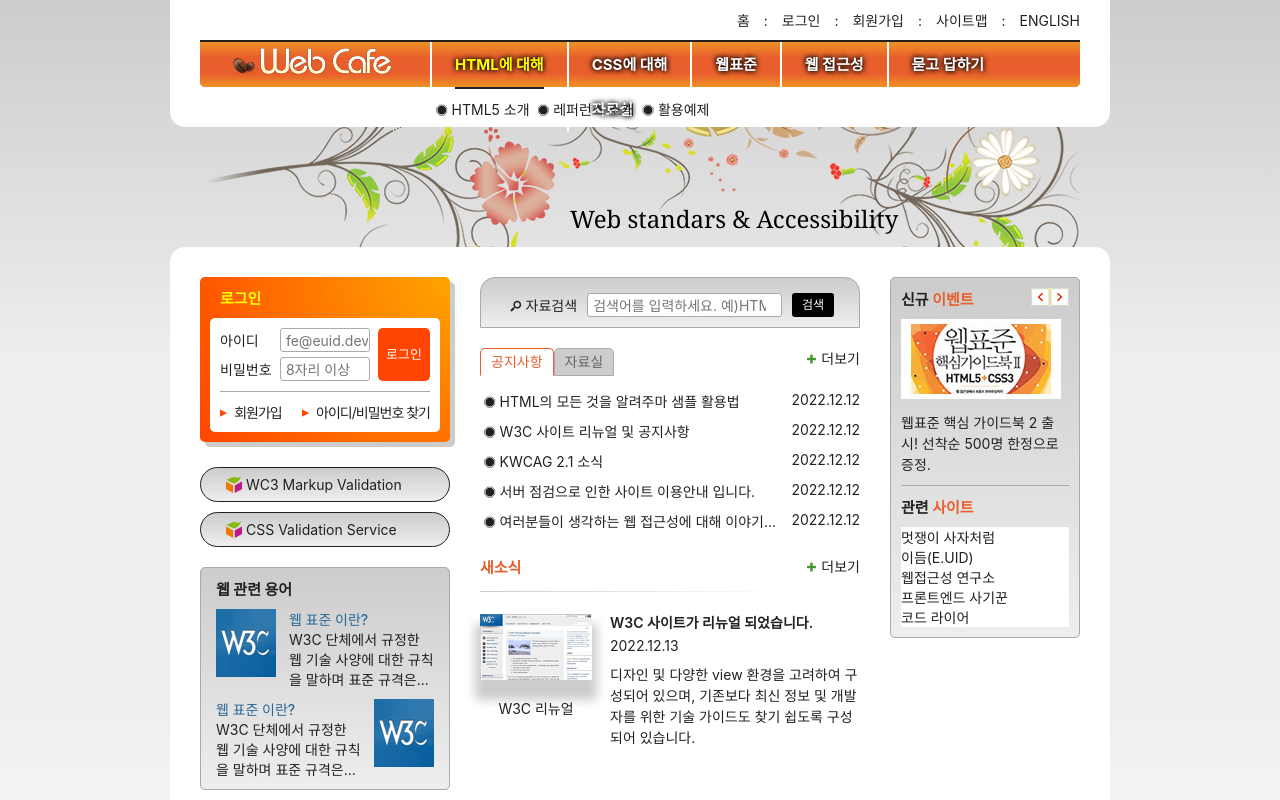
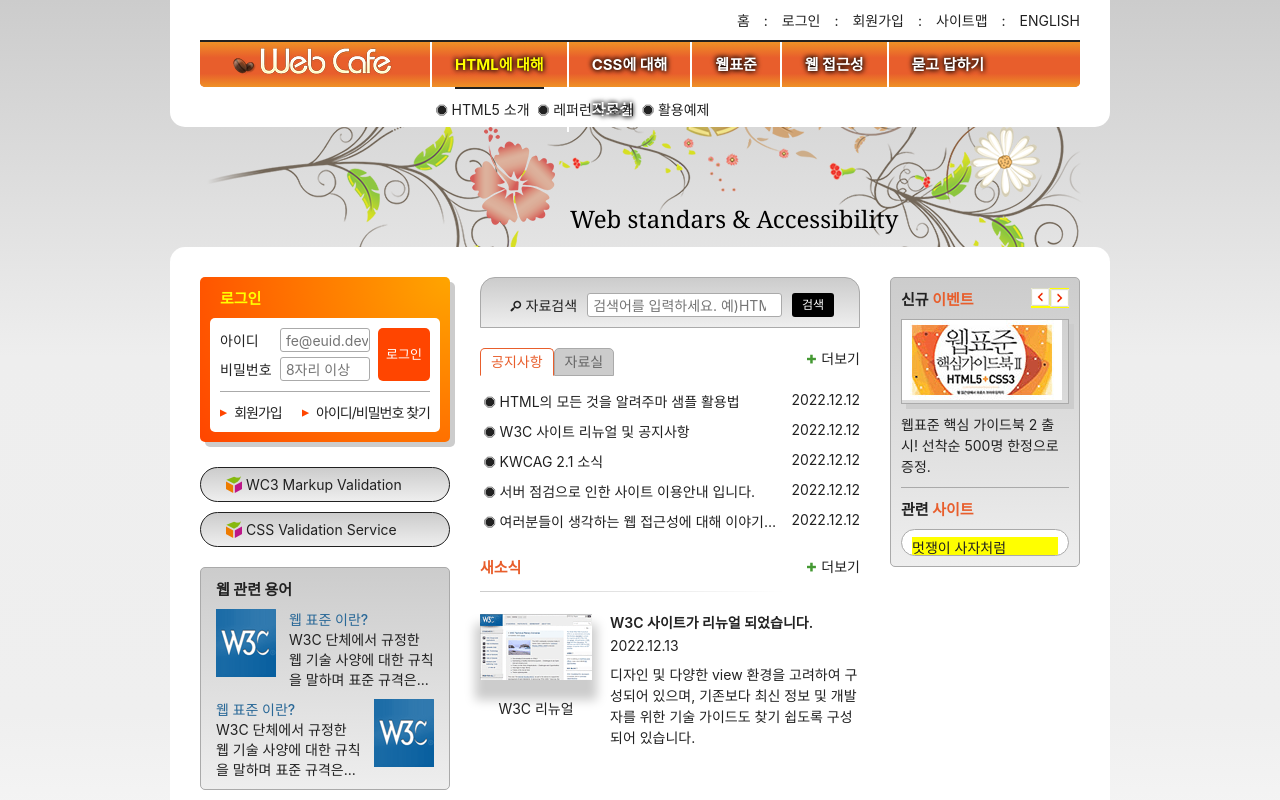
Before and after one commit to 5wintaek/HTML5, a website: page index.html in a window 1280 px wide. Shown: the top 800 px of the page. Drawn offline with Linux system fonts and the light colour scheme; a web font is replaced by a local one.

Commit message:
내가 한 transition

```diff
--- a/styles/style.css
+++ b/styles/style.css
@@ -724,7 +724,7 @@
   /* division */
   background-color: yellow;
   overflow: hidden;
-  height: 18px;
+  height: 20px;
   position: absolute;
   right: 0;
   top: 0;
@@ -749,16 +749,43 @@
   margin: 10px 0;
 }
 
+.event-thumbnail {
+  border: 1px solid #aaa;
+  box-shadow: 5px 5px 0 0 #ccc;
+}
+
+/* 리스트가 마우스 움직임과 탭키(focus) 받았다면 */
+.related-list:hover,
+.related-list:focus {
+  /* background-color: yellow; */
+  border-radius: 15px 15px 15px 15px;
+  height: 147px;
+}
+
+.related-list {
+  background-color: #fff;
+  margin-top: 10px;
+  border: 1px solid #aaa;
+  border-radius: 15px 15px 15px 15px;
+  height: 27px;
+  overflow: hidden;
+  padding: 7px 10px;
+  line-height: 1.5;
+  transition-property: height;
+  transition-duration: 2000ms;
+  transition-delay: 0ms, 2000ms;
+  transition-timing-function: ease-in-out;
+}
+
+.related-list li {
+  background-color: yellow;
+  height: 25px;
+}
 .event-brief {
   line-height: 1.5;
 }
 
 .related {
-  margin-top: 10px;
-}
-
-.related-list {
-  background-color: #fff;
   margin-top: 10px;
 }
 
```
